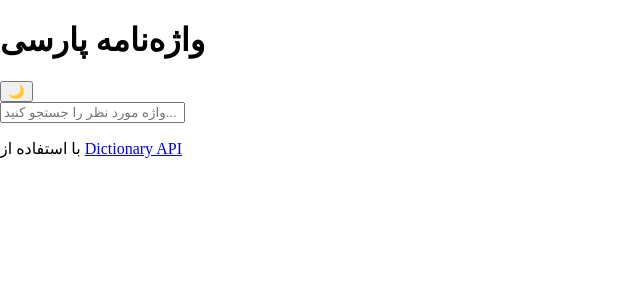
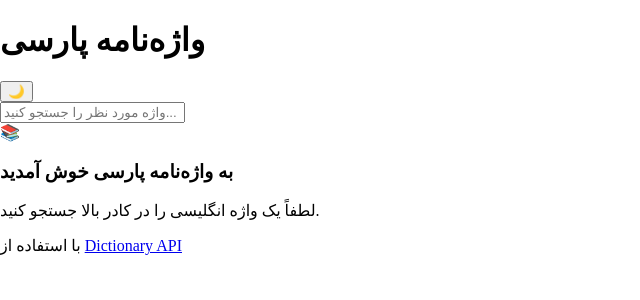
Before and after one commit to Amirreza938/Amirreza938.github.io, a React (Vite) app in the folder dictionary-app/: page / in a window 1280 px wide. Shown: the top 300 px of the page, without its empty margins (0-640 px from the left). Built offline with nearby package versions, Linux system fonts and the light colour scheme; a small style sheet from the web is missing.

Commit message:
feat: add loading and empty state animations
- Created LoadingState component with spinner animation
- Created EmptyState component with floating book icon
- Added welcome message for first-time users
- Improved conditional rendering logic
- Enhanced overall user experience with animations

```diff
--- a/dictionary-app/src/App.css
+++ b/dictionary-app/src/App.css
@@ -367,3 +367,68 @@ body {
 .dark-mode .search-tag:hover {
   background-color: rgba(74, 111, 165, 0.2);
 }
+.loading-state {
+  display: flex;
+  flex-direction: column;
+  align-items: center;
+  justify-content: center;
+  padding: 3rem 1rem;
+  text-align: center;
+}
+
+.loading-spinner {
+  width: 48px;
+  height: 48px;
+  border: 4px solid rgba(0, 0, 0, 0.1);
+  border-radius: 50%;
+  border-left-color: var(--primary-color);
+  animation: spin 1s linear infinite;
+  margin-bottom: 1rem;
+}
+
+@keyframes spin {
+  0% {
+    transform: rotate(0deg);
+  }
+  100% {
+    transform: rotate(360deg);
+  }
+}
+
+.empty-state {
+  display: flex;
+  flex-direction: column;
+  align-items: center;
+  justify-content: center;
+  padding: 3rem 1rem;
+  text-align: center;
+}
+
+.empty-icon {
+  font-size: 4rem;
+  margin-bottom: 1rem;
+  animation: float 3s ease-in-out infinite;
+}
+
+@keyframes float {
+  0% {
+    transform: translateY(0px);
+  }
+  50% {
+    transform: translateY(-10px);
+  }
+  100% {
+    transform: translateY(0px);
+  }
+}
+
+.empty-state h3 {
+  margin-bottom: 0.5rem;
+  font-size: 1.5rem;
+}
+
+.empty-state p {
+  max-width: 400px;
+  margin: 0 auto;
+  opacity: 0.8;
+}
--- a/dictionary-app/src/App.jsx
+++ b/dictionary-app/src/App.jsx
@@ -5,7 +5,9 @@ import useLocalStorage from './hooks/useLocalStorage'
 import Header from './components/Header'
 import SearchBar from './components/SearchBar'
 import WordDefinition from './components/WordDefinition'
-import RecentSearches from './components/RecentSearches';
+import RecentSearches from './components/RecentSearches'
+import LoadingState from './components/LoadingState'
+import EmptyState from './components/EmptyState'
 import Footer from './components/Footer'
 
 function App() {
@@ -30,6 +32,7 @@ function App() {
       searchWord(debouncedSearchTerm)
     } else {
       setWordData(null)
+      setError(null)
     }
   }, [debouncedSearchTerm])
 
@@ -76,6 +79,9 @@ function App() {
 
   const toggleDarkMode = () => setDarkMode(!darkMode)
 
+  const showRecents = !isLoading && !wordData && !error && recentSearches.length > 0
+  const showEmptyState = !isLoading && !wordData && !error && !searchTerm && recentSearches.length === 0
+
   return (
     <div className={`app ${darkMode ? 'dark-mode' : 'light-mode'}`}>
       <Header darkMode={darkMode} toggleDarkMode={toggleDarkMode} />
@@ -86,7 +92,7 @@ function App() {
           isLoading={isLoading}
         />
 
-        {!isLoading && !wordData && !error && (
+        {showRecents && (
           <RecentSearches
             searches={recentSearches}
             onSearchClick={handleRecentSearchClick}
@@ -94,10 +100,12 @@ function App() {
         )}
 
         <div className="results-section">
+          {isLoading && <LoadingState />}
           {error && <div className="error">{error}</div>}
           {!isLoading && !error && wordData && (
             <WordDefinition wordData={wordData} />
           )}
+          {showEmptyState && <EmptyState />}
         </div>
       </main>
       <Footer />
--- /dev/null
+++ b/dictionary-app/src/components/EmptyState.jsx
@@ -0,0 +1,11 @@
+function EmptyState() {
+    return (
+      <div className="empty-state">
+        <div className="empty-icon">📚</div>
+        <h3>به واژه‌نامه پارسی خوش آمدید</h3>
+        <p>لطفاً یک واژه انگلیسی را در کادر بالا جستجو کنید.</p>
+      </div>
+    );
+  }
+
+  export default EmptyState;
--- /dev/null
+++ b/dictionary-app/src/components/LoadingState.jsx
@@ -0,0 +1,10 @@
+function LoadingState() {
+    return (
+      <div className="loading-state">
+        <div className="loading-spinner"></div>
+        <p>در حال جستجو...</p>
+      </div>
+    );
+  }
+
+  export default LoadingState;
```
